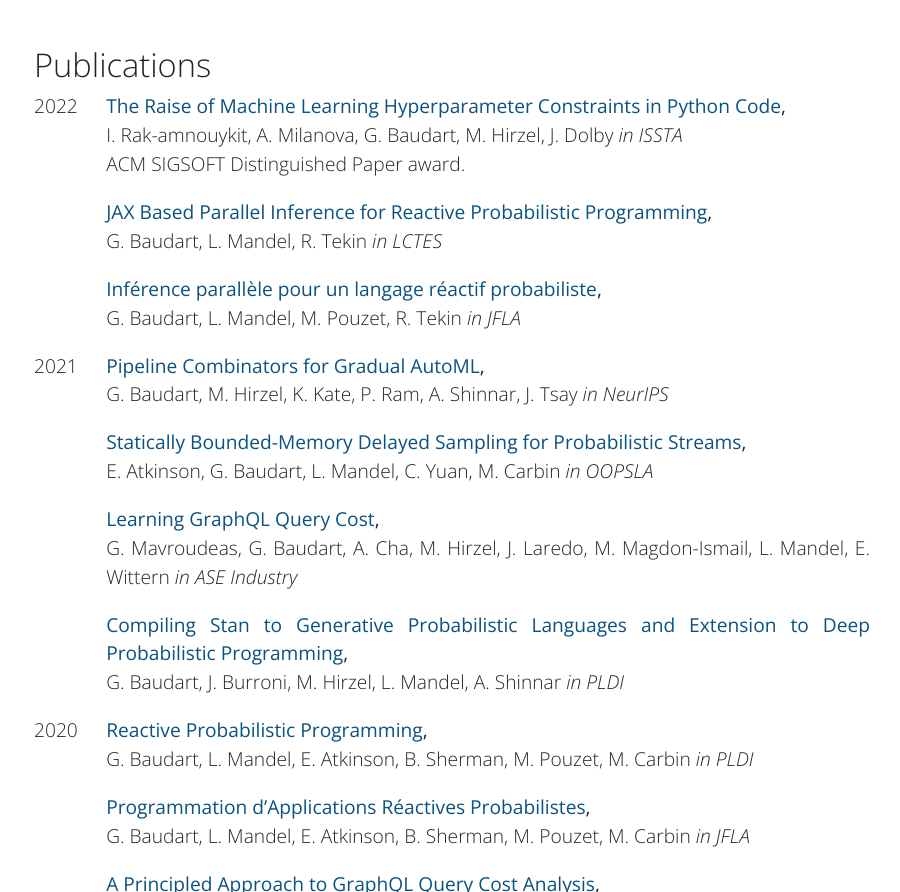
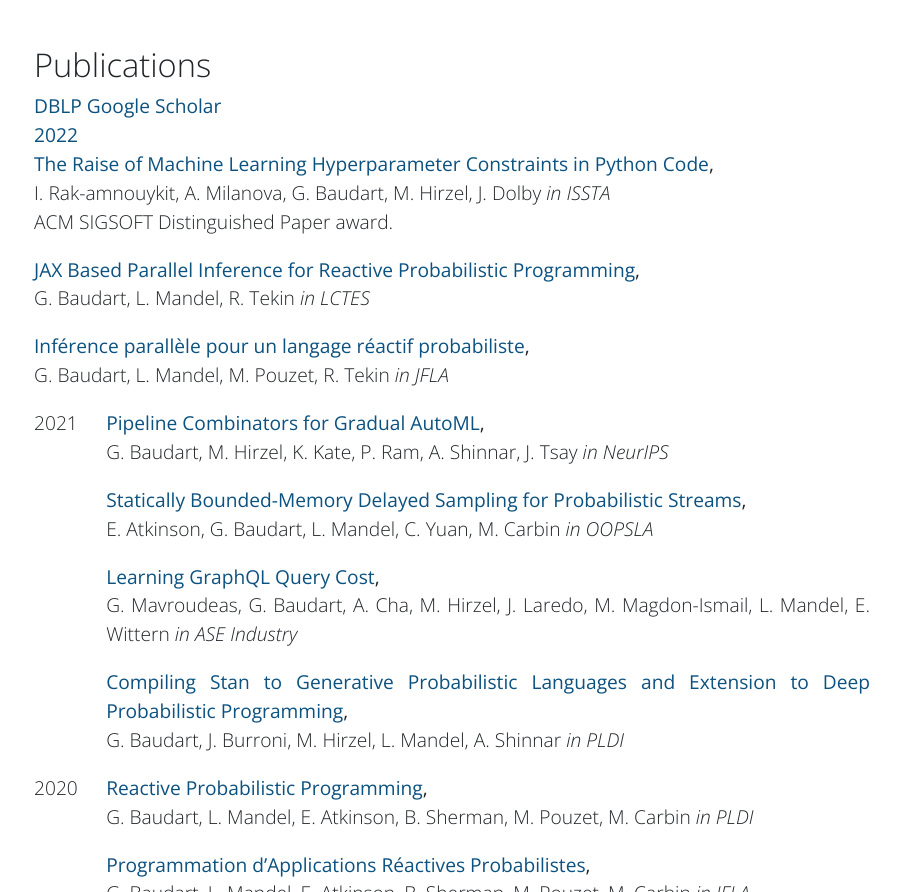
Before and after one commit to gbdrt/gbdrt.github.io, a plain HTML site: page index.html in a window 1280 px wide. Shown: the part 1424-2316 px from the top of the page, without its empty margins (188-1088 px from the left). Drawn offline with Linux system fonts and the light colour scheme.

Commit message:
Add link to dblp and scholar

```diff
--- a/bibtexgen/bibtexgen.js
+++ b/bibtexgen/bibtexgen.js
@@ -76,6 +76,7 @@ const file = fs.readFileSync(process.argv[2], "utf8");
 var bib = bibtexParse.toJSON(file);
 var sortbib = cleansort(bib, ['inproceedings', 'article', 'phdthesis', 'inbook', 'incollection', 'misc'])
 console.log('<h2> Publications </h2>')
+console.log('<a href="https://dblp.org/pid/137/3096.html">DBLP</> <a href="https://scholar.google.com/citations?user=8A29HxcAAAAJ">Google Scholar</>')
 dump(sortbib)
 
 // var sortbib_patent = cleansort(bib, ['misc'])
--- a/publications.html
+++ b/publications.html
@@ -1,4 +1,5 @@
 <h2> Publications </h2>
+<a href="https://dblp.org/pid/137/3096.html">DBLP</> <a href="https://scholar.google.com/citations?user=8A29HxcAAAAJ">Google Scholar</>
 <div class=row><div class=col-sm-1>2022</div> <div class=col-sm-11><div class=bibitem><div class=title><a href="./papers/issta22.pdf">The Raise of Machine Learning Hyperparameter Constraints in Python Code</a>,</div> <span class=author>I. Rak-amnouykit, A. Milanova, G. Baudart, M. Hirzel, J. Dolby</span> <span class=desc> in ISSTA</span> <div class=note>ACM SIGSOFT Distinguished Paper award.</div> </div> <div class=bibitem><div class=title><a href="./papers/lctes22.pdf">JAX Based Parallel Inference for Reactive Probabilistic Programming</a>,</div> <span class=author>G. Baudart, L. Mandel, R. Tekin</span> <span class=desc> in LCTES</span> </div> <div class=bibitem><div class=title><a href="./papers/jfla22.pdf">Inférence parallèle pour un langage réactif probabiliste</a>,</div> <span class=author>G. Baudart, L. Mandel, M. Pouzet, R. Tekin</span> <span class=desc> in JFLA</span> </div> </div> </div>
 <div class=row><div class=col-sm-1>2021</div> <div class=col-sm-11><div class=bibitem><div class=title><a href="./papers/neurips21.pdf">Pipeline Combinators for Gradual AutoML</a>,</div> <span class=author>G. Baudart, M. Hirzel, K. Kate, P. Ram, A. Shinnar, J. Tsay</span> <span class=desc> in NeurIPS</span> </div> <div class=bibitem><div class=title><a href="./papers/oopsla21.pdf">Statically Bounded-Memory Delayed Sampling for Probabilistic Streams</a>,</div> <span class=author>E. Atkinson, G. Baudart, L. Mandel,  C. Yuan, M. Carbin</span> <span class=desc> in OOPSLA</span> </div> <div class=bibitem><div class=title><a href="./papers/ase21.pdf">Learning GraphQL Query Cost</a>,</div> <span class=author>G. Mavroudeas, G. Baudart, A. Cha, M. Hirzel, J. Laredo, M. Magdon-Ismail, L. Mandel, E. Wittern</span> <span class=desc> in ASE Industry</span> </div> <div class=bibitem><div class=title><a href="./papers/pldi21.pdf">Compiling Stan to Generative Probabilistic Languages and Extension to Deep Probabilistic Programming</a>,</div> <span class=author>G. Baudart, J. Burroni, M. Hirzel, L. Mandel, A. Shinnar</span> <span class=desc> in PLDI</span> </div> </div> </div>
 <div class=row><div class=col-sm-1>2020</div> <div class=col-sm-11><div class=bibitem><div class=title><a href="./papers/pldi20.pdf">Reactive Probabilistic Programming</a>,</div> <span class=author>G. Baudart, L. Mandel, E. Atkinson, B. Sherman, M. Pouzet, M. Carbin</span> <span class=desc> in PLDI</span> </div> <div class=bibitem><div class=title><a href="./papers/jfla20.pdf">Programmation d’Applications Réactives Probabilistes</a>,</div> <span class=author>G. Baudart, L. Mandel, E. Atkinson, B. Sherman, M. Pouzet, M. Carbin</span> <span class=desc> in JFLA</span> </div> <div class=bibitem><div class=title><a href="./papers/fse20.pdf">A Principled Approach to GraphQL Query Cost Analysis</a>,</div> <span class=author>A. Cha, E. Wittern, G. Baudart, J.C. Davis, L. Mandel, J. Laredo</span> <span class=desc> in ESEC/FSE</span> <div class=note>ACM SIGSOFT Distinguished Paper award.</div> </div> </div> </div>
```
